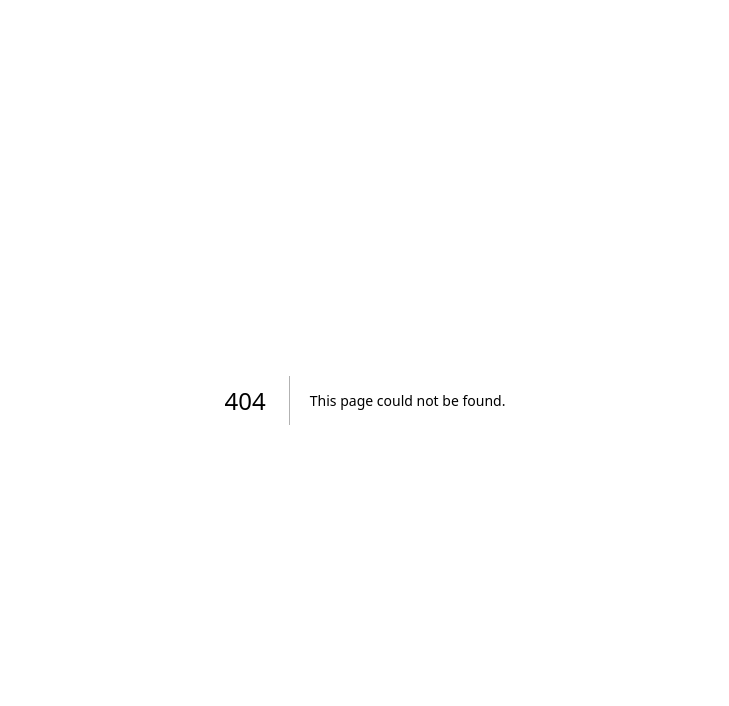
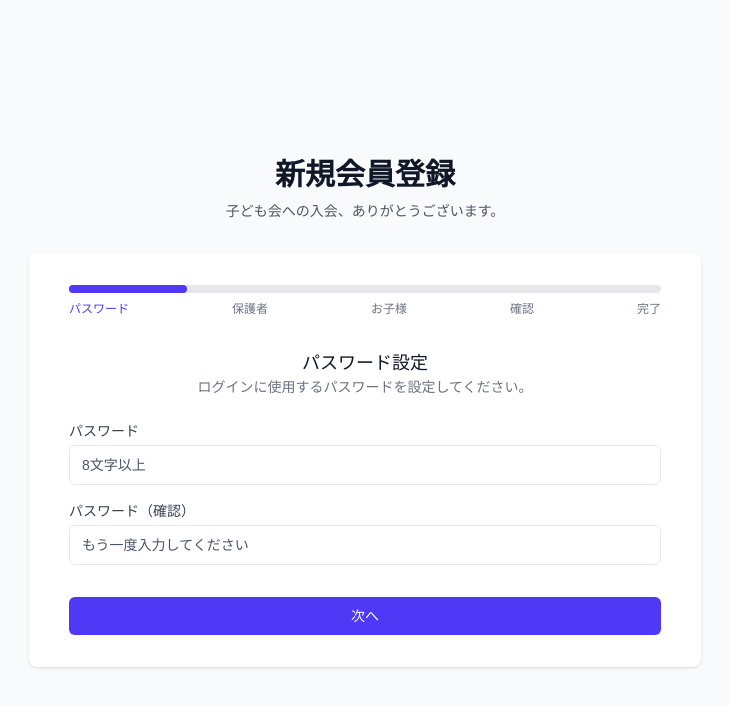
Before and after one commit to masamunet/kodomokai, a Next.js app in the folder frontend/: page /register/onboarding in a window 1280 px wide. Before the commit this address had no page. Shown: the top 706 px of the page, without its empty margins (275-1004 px from the left). Built offline with nearby package versions, Linux system fonts and the light colour scheme; no server answers; the database is empty.

Commit message:
feat: ユーザー登録フローをオンボーディングプロセスに再編し、パスワード設定ステップと認証コールバックを追加

```diff
--- a/frontend/app/(auth)/register/_components/RegisterCompleteStep.tsx
+++ b/frontend/app/(auth)/register/_components/RegisterCompleteStep.tsx
@@ -1,8 +1,8 @@
 'use client'
 
 import { useState, useEffect } from 'react'
-import { RegistrationData } from '../RegistrationWizard'
-import { registerUser } from '@/app/actions/auth'
+import { RegistrationData } from '../onboarding/RegistrationWizard'
+import { completeRegistration } from '@/app/actions/auth'
 import Link from 'next/link'
 import { CheckCircle, AlertCircle, Loader2 } from 'lucide-react'
 
@@ -18,7 +18,7 @@ export default function RegisterCompleteStep({ data }: Props) {
     const submit = async () => {
       setStatus('loading')
       try {
-        const result = await registerUser(data)
+        const result = await completeRegistration(data)
         if (result.success) {
           setStatus('success')
         } else {
@@ -69,24 +69,18 @@ export default function RegisterCompleteStep({ data }: Props) {
       <div className="mx-auto flex items-center justify-center h-16 w-16 rounded-full bg-green-100 mb-6">
         <CheckCircle className="h-10 w-10 text-green-600" />
       </div>
-      <h3 className="text-2xl font-bold text-gray-900 mb-2">登録ありがとうございました！</h3>
+      <h3 className="text-2xl font-bold text-gray-900 mb-2">登録完了！</h3>
       <p className="text-gray-600 mb-8">
-        確認メールを送信しました。メール内のリンクをクリックして登録を完了してください。<br />
-        その後、ログインしてダッシュボードにアクセスできます。
+        これですべての手続きが完了しました。<br />
+        ダッシュボードへお進みください。
       </p>
 
       <div className="space-y-4">
         <Link
-          href="/login"
+          href="/"
           className="inline-flex w-full justify-center py-3 px-4 border border-transparent text-base font-medium rounded-md text-white bg-indigo-600 hover:bg-indigo-700 shadow-sm"
         >
-          ログイン画面へ
-        </Link>
-        <Link
-          href="/"
-          className="inline-flex w-full justify-center text-sm text-gray-500 hover:text-gray-900"
-        >
-          トップページに戻る
+          ダッシュボードへ
         </Link>
       </div>
     </div>
--- a/frontend/app/(auth)/register/_components/RegisterParentStep.tsx
+++ b/frontend/app/(auth)/register/_components/RegisterParentStep.tsx
@@ -11,7 +11,7 @@ const schema = z.object({
   firstName: z.string().min(1, '名前を入力してください'),
   lastNameKana: z.string().min(1, '苗字（ふりがな）を入力してください').regex(/^[ぁ-んー]+$/, 'ひらがなで入力してください'),
   firstNameKana: z.string().min(1, '名前（ふりがな）を入力してください').regex(/^[ぁ-んー]+$/, 'ひらがなで入力してください'),
-  phone: z.string().regex(/^\d{10,11}$/, '電話番号はハイフンなしの10桁または11桁で入力してください').optional().or(z.literal('')),
+  phone: z.string().optional().or(z.literal('')),
   address: z.string().min(1, '住所を入力してください'),
 })
 
--- a/frontend/app/(auth)/register/RegistrationWizard.tsx
+++ b/frontend/app/(auth)/register/onboarding/RegistrationWizard.tsx
@@ -1,12 +1,13 @@
 'use client'
 
-import { useState } from 'react'
+import { useState, useEffect } from 'react'
 import { motion, AnimatePresence } from 'framer-motion'
-import RegisterAccountStep from './_components/RegisterAccountStep'
-import RegisterParentStep from './_components/RegisterParentStep'
-import RegisterChildrenStep from './_components/RegisterChildrenStep'
-import RegisterConfirmStep from './_components/RegisterConfirmStep'
-import RegisterCompleteStep from './_components/RegisterCompleteStep'
+import { createClient } from '@/lib/supabase/client'
+import SetPasswordStep from './_components/SetPasswordStep'
+import RegisterParentStep from '../_components/RegisterParentStep'
+import RegisterChildrenStep from '../_components/RegisterChildrenStep'
+import RegisterConfirmStep from '../_components/RegisterConfirmStep'
+import RegisterCompleteStep from '../_components/RegisterCompleteStep'
 
 export type RegistrationData = {
   account: {
@@ -43,10 +44,32 @@ export default function RegistrationWizard() {
   const [step, setStep] = useState(1)
   const [formData, setFormData] = useState<RegistrationData>(initialData)
 
+  useEffect(() => {
+    const fetchUser = async () => {
+      const supabase = createClient()
+      const { data: { user } } = await supabase.auth.getUser()
+      if (user?.email) {
+        setFormData(prev => ({
+          ...prev,
+          account: { ...prev.account, email: user.email! }
+        }))
+      }
+    }
+    fetchUser()
+  }, [])
+
   const updateFormData = (section: keyof RegistrationData, data: any) => {
     setFormData(prev => ({
       ...prev,
-      [section]: data
+      [section]: { ...prev[section], ...data }
+    }))
+  }
+
+  // Handle nested update for account which renders differently in SetPasswordStep
+  const updatePassword = (data: { password: string }) => {
+    setFormData(prev => ({
+      ...prev,
+      account: { ...prev.account, password: data.password }
     }))
   }
 
@@ -63,7 +86,7 @@ export default function RegistrationWizard() {
           />
         </div>
         <div className="flex justify-between mt-2 text-xs text-gray-500">
-          <span className={step >= 1 ? 'text-indigo-600 font-medium' : ''}>アカウント</span>
+          <span className={step >= 1 ? 'text-indigo-600 font-medium' : ''}>パスワード</span>
           <span className={step >= 2 ? 'text-indigo-600 font-medium' : ''}>保護者</span>
           <span className={step >= 3 ? 'text-indigo-600 font-medium' : ''}>お子様</span>
           <span className={step >= 4 ? 'text-indigo-600 font-medium' : ''}>確認</span>
@@ -80,9 +103,9 @@ export default function RegistrationWizard() {
           transition={{ duration: 0.2 }}
         >
           {step === 1 && (
-            <RegisterAccountStep
-              data={formData.account}
-              updateData={(data) => updateFormData('account', data)}
+            <SetPasswordStep
+              data={{ password: formData.account.password }}
+              updateData={updatePassword}
               onNext={nextStep}
             />
           )}
@@ -99,7 +122,7 @@ export default function RegistrationWizard() {
               data={formData.children}
               parentLastName={formData.parent.lastName}
               parentLastNameKana={formData.parent.lastNameKana}
-              updateData={(data) => updateFormData('children', data)}
+              updateData={(data) => setFormData(prev => ({ ...prev, children: data }))}
               onNext={nextStep}
               onPrev={prevStep}
             />
--- /dev/null
+++ b/frontend/app/(auth)/register/onboarding/_components/SetPasswordStep.tsx
@@ -0,0 +1,93 @@
+'use client'
+
+import { useForm } from 'react-hook-form'
+import { zodResolver } from '@hookform/resolvers/zod'
+import * as z from 'zod'
+import { Input } from '@/components/ui/input'
+
+const schema = z.object({
+  password: z.string().min(8, 'パスワードは8文字以上で入力してください'),
+  passwordConfirm: z.string()
+}).refine((data) => data.password === data.passwordConfirm, {
+  message: "パスワードが一致しません",
+  path: ["passwordConfirm"],
+})
+
+type FormData = z.infer<typeof schema>
+
+type Props = {
+  data: { password: string }
+  updateData: (data: { password: string }) => void
+  onNext: () => void
+}
+
+export default function SetPasswordStep({ data, updateData, onNext }: Props) {
+  const { register, handleSubmit, formState: { errors } } = useForm<FormData>({
+    resolver: zodResolver(schema),
+    defaultValues: {
+      password: data.password || '',
+      passwordConfirm: data.password || ''
+    }
+  })
+
+  const onSubmit = (formData: FormData) => {
+    updateData({ password: formData.password })
+    onNext()
+  }
+
+  return (
+    <div className="space-y-6">
+      <div className="text-center mb-6">
+        <h3 className="text-lg font-medium text-gray-900">パスワード設定</h3>
+        <p className="text-sm text-gray-500">
+          ログインに使用するパスワードを設定してください。
+        </p>
+      </div>
+
+      <form onSubmit={handleSubmit(onSubmit)} className="space-y-4">
+        <div>
+          <label className="block text-sm font-medium text-gray-700">
+            パスワード
+          </label>
+          <div className="mt-1">
+            <Input
+              type="password"
+              {...register('password')}
+              className={errors.password ? 'border-red-500' : ''}
+              placeholder="8文字以上"
+            />
+            {errors.password && (
+              <p className="mt-1 text-sm text-red-600">{errors.password.message}</p>
+            )}
+          </div>
+        </div>
+
+        <div>
+          <label className="block text-sm font-medium text-gray-700">
+            パスワード（確認）
+          </label>
+          <div className="mt-1">
+            <Input
+              type="password"
+              {...register('passwordConfirm')}
+              className={errors.passwordConfirm ? 'border-red-500' : ''}
+              placeholder="もう一度入力してください"
+            />
+            {errors.passwordConfirm && (
+              <p className="mt-1 text-sm text-red-600">{errors.passwordConfirm.message}</p>
+            )}
+          </div>
+        </div>
+
+        <div className="pt-4">
+          <button
+            type="submit"
+            className="w-full flex justify-center py-2 px-4 border border-transparent rounded-md shadow-sm text-sm font-medium text-white bg-indigo-600 hover:bg-indigo-700 focus:outline-none focus:ring-2 focus:ring-offset-2 focus:ring-indigo-500"
+          >
+            次へ
+          </button>
+        </div>
+      </form>
+    </div>
+  )
+}
--- /dev/null
+++ b/frontend/app/(auth)/register/onboarding/page.tsx
@@ -0,0 +1,5 @@
+import RegistrationWizard from './RegistrationWizard'
+
+export default function RegisterPage() {
+  return <RegistrationWizard />
+}
--- a/frontend/app/(auth)/register/page.tsx
+++ b/frontend/app/(auth)/register/page.tsx
@@ -1,5 +1,106 @@
-import RegistrationWizard from './RegistrationWizard'
+'use client'
+
+import { useState } from 'react'
+import { Input } from '@/components/ui/input'
+import { sendMagicLink } from '@/app/actions/auth'
+import { motion } from 'framer-motion'
 
 export default function RegisterPage() {
-  return <RegistrationWizard />
+  const [email, setEmail] = useState('')
+  const [isSubmitted, setIsSubmitted] = useState(false)
+  const [error, setError] = useState('')
+  const [loading, setLoading] = useState(false)
+
+  const handleSubmit = async (e: React.FormEvent) => {
+    e.preventDefault()
+    setError('')
+    setLoading(true)
+
+    try {
+      const result = await sendMagicLink(email)
+      if (result.success) {
+        setIsSubmitted(true)
+      } else {
+        setError(result.message || 'メール送信に失敗しました')
+      }
+    } catch (err) {
+      setError('予期せぬエラーが発生しました')
+    } finally {
+      setLoading(false)
+    }
+  }
+
+  if (isSubmitted) {
+    return (
+      <motion.div
+        initial={{ opacity: 0, y: 20 }}
+        animate={{ opacity: 1, y: 0 }}
+        className="w-full max-w-md mx-auto space-y-8 text-center"
+      >
+        <h2 className="text-2xl font-bold text-gray-900">メールを確認してください</h2>
+        <p className="mt-4 text-gray-600">
+          <strong>{email}</strong> 宛に確認メールを送信しました。<br />
+          メール内のリンクをクリックして、登録手続きへ進んでください。
+        </p>
+        <div className="mt-6 text-sm text-gray-500">
+          メールが届かない場合は、迷惑メールフォルダをご確認ください。
+        </div>
+      </motion.div>
+    )
+  }
+
+  return (
+    <motion.div
+      initial={{ opacity: 0, y: 20 }}
+      animate={{ opacity: 1, y: 0 }}
+      className="w-full max-w-md mx-auto space-y-8"
+    >
+      <div className="text-center">
+        <h2 className="text-2xl font-bold text-gray-900">新規入会</h2>
+        <p className="mt-2 text-sm text-gray-600">
+          まずはメールアドレスを入力してください。<br />
+          ご本人確認のためのメールを送信します。
+        </p>
+      </div>
+
+      <form onSubmit={handleSubmit} className="mt-8 space-y-6">
+        <div>
+          <label htmlFor="email" className="block text-sm font-medium text-gray-700">
+            メールアドレス
+          </label>
+          <div className="mt-1">
+            <Input
+              id="email"
+              name="email"
+              type="email"
+              autoComplete="email"
+              required
+              value={email}
+              onChange={(e) => setEmail(e.target.value)}
+              placeholder="example@email.com"
+              disabled={loading}
+              className="appearance-none block w-full px-3 py-2 border border-gray-300 rounded-md shadow-sm placeholder-gray-400 focus:outline-none focus:ring-indigo-500 focus:border-indigo-500 sm:text-sm"
+            />
+          </div>
+        </div>
+
+        {error && (
+          <div className="text-red-600 text-sm text-center">
+            {error}
+          </div>
+        )}
+
+        <div>
+          <button
+            type="submit"
+            disabled={loading}
+            className={`group relative w-full flex justify-center py-2 px-4 border border-transparent text-sm font-medium rounded-md text-white ${loading ? 'bg-indigo-400 cursor-not-allowed' : 'bg-indigo-600 hover:bg-indigo-700'
+              } focus:outline-none focus:ring-2 focus:ring-offset-2 focus:ring-indigo-500 transition-colors duration-200`}
+          >
+            {loading ? '送信中...' : '確認メールを送信'}
+          </button>
+        </div>
+      </form>
+    </motion.div>
+  )
 }
--- a/frontend/app/actions/auth.ts
+++ b/frontend/app/actions/auth.ts
@@ -3,53 +3,50 @@
 import { createClient } from '@/lib/supabase/server'
 import { RegistrationData } from '../(auth)/register/RegistrationWizard'
 
-export async function registerUser(data: RegistrationData) {
+export async function sendMagicLink(email: string) {
   const supabase = await createClient()
 
-  // 1. Sign Up
-  // Pass metadata so that trigger can populate profile if configured,
-  // or we can use it to insert manually if we have service role (which we don't here effectively without admin client).
-  // Assuming standard flow: SignUp -> Trigger creates Profile -> We update Profile.
-  // OR: SignUp -> We insert Profile (if policy allows).
-
-  // Let's use metadata for Profile data to be safe and robust,
-  // IF there is a trigger that copies metadata.
-  // If not, we will try to insert/update 'profiles' table directly.
-
-  const { error: signUpError, data: authData } = await supabase.auth.signUp({
-    email: data.account.email,
-    password: data.account.password,
+  const { error } = await supabase.auth.signInWithOtp({
+    email,
     options: {
-      emailRedirectTo: `${process.env.NEXT_PUBLIC_BASE_URL || 'http://localhost:3000'}/auth/callback`,
-      data: {
-        last_name: data.parent.lastName,
-        first_name: data.parent.firstName,
-        last_name_kana: data.parent.lastNameKana,
-        first_name_kana: data.parent.firstNameKana,
-        full_name: `${data.parent.lastName} ${data.parent.firstName}`,
-        phone: data.parent.phone,
-      }
+      emailRedirectTo: `${process.env.NEXT_PUBLIC_BASE_URL || 'http://localhost:3000'}/auth/callback?next=/register/onboarding`,
+      shouldCreateUser: true,
     }
   })
 
-  if (signUpError) {
-    console.error('SignUp Error:', signUpError)
-    return { success: false, message: signUpError.message }
+  if (error) {
+    console.error('Magic Link Error:', error)
+    return { success: false, message: error.message }
   }
 
-  if (!authData.user) {
-    return { success: false, message: 'ユーザー作成に失敗しました' }
+  return { success: true }
+}
+
+export async function completeRegistration(data: RegistrationData) {
+  const supabase = await createClient()
+
+  // 1. Get current user (should be logged in via magic link)
+  const { data: { user }, error: userError } = await supabase.auth.getUser()
+
+  if (userError || !user) {
+    return { success: false, message: 'ログインセッションが切れています。もう一度メール認証からやり直してください。' }
   }
 
-  const userId = authData.user.id
+  // 2. Set Password for the user
+  const { error: passwordError } = await supabase.auth.updateUser({
+    password: data.account.password
+  })
 
-  // 2. Update Profile (or Insert if trigger didn't catch it / doesn't exist)
-  // We try to UPDATE first, assuming a trigger might have created a row.
-  // If update returns 0 rows, we might need to INSERT.
-  // Actually, 'upsert' is safest.
+  if (passwordError) {
+    // If the new password is the same as the old one, we can consider it a success
+    if (!passwordError.message.includes('New password should be different')) {
+      return { success: false, message: 'パスワードの設定に失敗しました: ' + passwordError.message }
+    }
+  }
 
+  // 3. Update Profile
   const profileData = {
-    id: userId,
+    id: user.id,
     last_name: data.parent.lastName,
     first_name: data.parent.firstName,
     last_name_kana: data.parent.lastNameKana,
@@ -62,19 +59,19 @@ export async function registerUser(data: RegistrationData) {
 
   const { error: profileError } = await supabase
     .from('profiles')
-    .upsert(profileData)
+    .update(profileData)
+    .eq('id', user.id)
 
   if (profileError) {
     console.error('Profile Upsert Error:', profileError)
-    // If we fail here, the user is created but profile is missing/incomplete.
-    // We might want to return error but the user exists.
-    return { success: false, message: 'プロフィールの保存に失敗しました: ' + profileError.message }
+    // Continue anyway? Or fail? Better to fail.
+    return { success: false, message: 'プロフィールの保存に失敗しました' }
   }
 
-  // 3. Insert Children
+  // 4. Insert Children
   if (data.children.length > 0) {
     const childrenData = data.children.map(child => ({
-      parent_id: userId,
+      parent_id: user.id,
       last_name: child.lastName,
       first_name: child.firstName,
       last_name_kana: child.lastNameKana,
@@ -92,7 +89,7 @@ export async function registerUser(data: RegistrationData) {
 
     if (childrenError) {
       console.error('Children Insert Error:', childrenError)
-      return { success: false, message: 'お子様情報の保存に失敗しました: ' + childrenError.message }
+      return { success: false, message: 'お子様情報の保存に失敗しました' }
     }
   }
 
--- /dev/null
+++ b/frontend/app/auth/callback/route.ts
@@ -0,0 +1,20 @@
+import { NextResponse } from 'next/server'
+import { createClient } from '@/lib/supabase/server'
+
+export async function GET(request: Request) {
+  const { searchParams, origin } = new URL(request.url)
+  const code = searchParams.get('code')
+  // if "next" is in param, use it as the redirect URL
+  const next = searchParams.get('next') ?? '/'
+
+  if (code) {
+    const supabase = await createClient()
+    const { error } = await supabase.auth.exchangeCodeForSession(code)
+    if (!error) {
+      return NextResponse.redirect(`${origin}${next}`)
+    }
+  }
+
+  // return the user to an error page with instructions
+  return NextResponse.redirect(`${origin}/auth/auth-code-error`)
+}
--- a/frontend/lib/supabase/middleware.ts
+++ b/frontend/lib/supabase/middleware.ts
@@ -41,7 +41,8 @@ export async function updateSession(request: NextRequest) {
   // Deny-all-by-default: If no user, only allow specific public paths.
   if (!user) {
     const publicPaths = ['/login', '/auth', '/register']
-    const isPublic = publicPaths.some(path => request.nextUrl.pathname.startsWith(path))
+    const isPublic = publicPaths.some(path => request.nextUrl.pathname.startsWith(path)) &&
+      !request.nextUrl.pathname.startsWith('/register/onboarding')
 
     if (!isPublic) {
       const url = request.nextUrl.clone()
```
